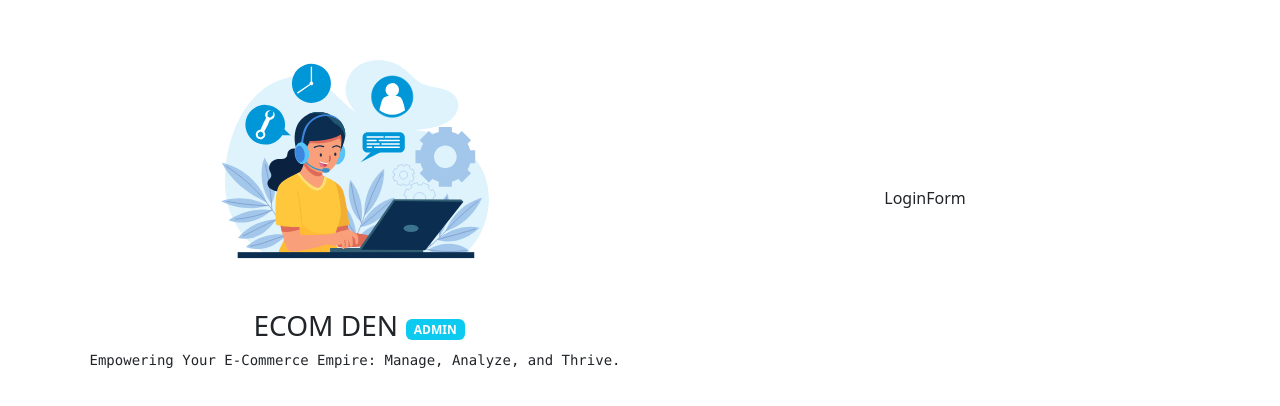
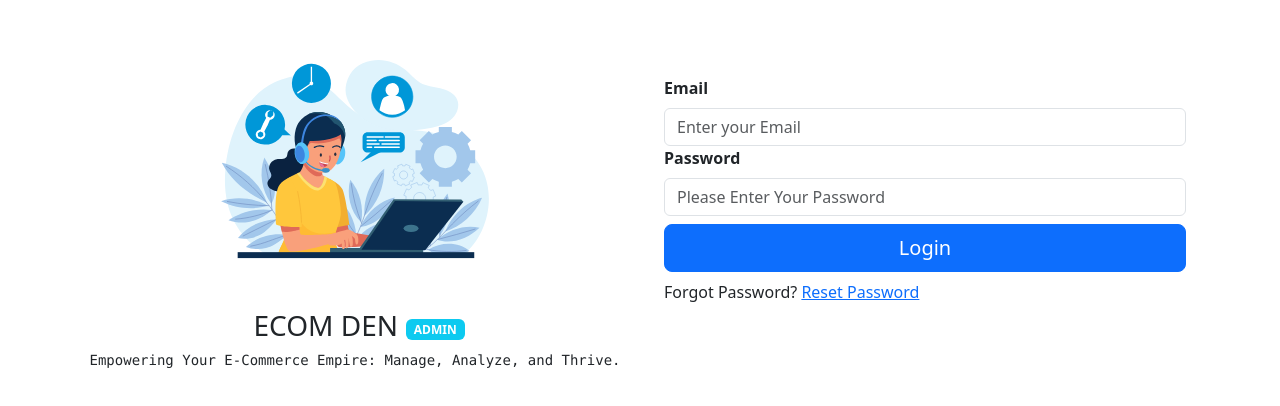
Before and after one commit to snagila/den-seller-client, a React (Vite) app: page / in a window 1280 px wide. Shown: the part 202-608 px from the top of the page. Built offline with nearby package versions, Linux system fonts and the light colour scheme; no server answers.

Commit message:
users logged in and jwts set in browser

```diff
--- a/src/App.jsx
+++ b/src/App.jsx
@@ -4,6 +4,7 @@ import "react-toastify/dist/ReactToastify.css";
 import SignupPage from "./pages/authpage/SignupPage";
 import VerifyEmailPage from "./pages/authpage/VerifyEmailPage";
 import LoginPage from "./pages/authpage/LoginPage";
+import ResetPassword from "./components/authcomponents/forgotPassword/ResetPassword";
 
 function App() {
   return (
@@ -13,6 +14,7 @@ function App() {
         <Route path="/" element={<LoginPage />} />
         <Route path="/signup" element={<SignupPage />} />
         <Route path="/verify-email" element={<VerifyEmailPage />} />
+        <Route path="reset-password" element={<ResetPassword />} />
       </Routes>
       <ToastContainer />
     </>
--- a/src/axios/userAxios.js
+++ b/src/axios/userAxios.js
@@ -26,3 +26,13 @@ export const verifyUser = async (verifyUserObj) => {
     console.log(error.message);
   }
 };
+
+// LOGIN USER
+export const loginUser = async (formData) => {
+  try {
+    const response = await axios.post(`${USER_API_URL}/login`, formData);
+    return response.data;
+  } catch (error) {
+    console.log(error.message);
+  }
+};
--- a/src/components/authcomponents/LoginForm.jsx
+++ /dev/null
@@ -1,7 +0,0 @@
-import React from "react";
-
-const LoginForm = () => {
-  return <div>LoginForm</div>;
-};
-
-export default LoginForm;
--- /dev/null
+++ b/src/components/authcomponents/forgotPassword/ResetPassword.jsx
@@ -0,0 +1,7 @@
+import React from "react";
+
+const ResetPassword = () => {
+  return <div>ResetPassword</div>;
+};
+
+export default ResetPassword;
--- /dev/null
+++ b/src/components/authcomponents/login/LoginForm.jsx
@@ -0,0 +1,76 @@
+import React, { useState } from "react";
+import { useForm } from "../../../hooks/useForm";
+import { Button, Container, Form, Spinner } from "react-bootstrap";
+import CustomInput from "../CustomInput";
+import { loginFormFields } from "./loginFormFields";
+import { Link } from "react-router-dom";
+import { loginUser } from "../../../axios/userAxios";
+import { toast } from "react-toastify";
+
+const LoginForm = () => {
+  const initialFormData = {
+    email: "",
+    password: "",
+  };
+  const { formData, handleOnChange } = useForm(initialFormData);
+  const [spinner, setSpinner] = useState(false);
+
+  const handleOnSubmit = async (e) => {
+    e.preventDefault();
+    setSpinner(true);
+
+    const result = await loginUser(formData);
+    setSpinner(false);
+
+    if (result.status === "error") {
+      toast.error(result.message);
+      return;
+    }
+
+    //  set the accessJWT in session storage and refershJWT in localstorage in browser
+    sessionStorage.setItem("accessJWT", result.data.accessJWT);
+    localStorage.setItem("refreshJWT", result.data.refreshJWT);
+
+    // once the tokens are stored dispatch an action to get the user
+  };
+  return (
+    <>
+      <Container>
+        <Form onSubmit={handleOnSubmit}>
+          {loginFormFields.map((field, index) => (
+            <CustomInput
+              key={index}
+              label={field.label}
+              handleOnChange={handleOnChange}
+              inputAttributes={{
+                type: field.type,
+                name: field.name,
+                value: formData[field.name],
+                placeholder: field.placeholder,
+                required: true,
+              }}
+            />
+          ))}
+
+          <Button
+            variant="primary"
+            className="btn-lg w-100 mt-2"
+            type="submit"
+            disabled={spinner}
+          >
+            {spinner ? (
+              <Spinner animation="border" variant="warning" />
+            ) : (
+              "Login"
+            )}
+          </Button>
+          <p className="pt-2">
+            Forgot Password? <Link to="reset-password">Reset Password</Link>
+          </p>
+        </Form>
+      </Container>
+    </>
+  );
+};
+
+export default LoginForm;
--- /dev/null
+++ b/src/components/authcomponents/login/loginFormFields.js
@@ -0,0 +1,14 @@
+export const loginFormFields = [
+  {
+    label: "Email",
+    name: "email",
+    type: "text",
+    placeholder: "Enter your Email",
+  },
+  {
+    label: "Password",
+    name: "password",
+    type: "text",
+    placeholder: "Please Enter Your Password",
+  },
+];
--- a/src/components/authcomponents/signup/SignupForm.jsx
+++ b/src/components/authcomponents/signup/SignupForm.jsx
@@ -50,9 +50,9 @@ const SignupForm = () => {
       toast.error(result.message);
     }
     if (result?.status === "success") {
+      setFormData(initialFormData);
       return toast.success(`User Created: ${result.message}`);
     }
-    setFormData(initialFormData);
   };
 
   return (
--- a/src/main.jsx
+++ b/src/main.jsx
@@ -4,11 +4,15 @@ import App from "./App.jsx";
 import "./index.css";
 import "bootstrap/dist/css/bootstrap.min.css";
 import { BrowserRouter } from "react-router-dom";
+import { Provider } from "react-redux";
+import { store } from "./redux/store.js";
 
 ReactDOM.createRoot(document.getElementById("root")).render(
   <React.StrictMode>
-    <BrowserRouter>
-      <App />
-    </BrowserRouter>
+    <Provider store={store}>
+      <BrowserRouter>
+        <App />
+      </BrowserRouter>
+    </Provider>
   </React.StrictMode>
 );
--- a/src/pages/authpage/LoginPage.jsx
+++ b/src/pages/authpage/LoginPage.jsx
@@ -1,6 +1,6 @@
 import { Badge, Col, Container, Image, Row, Stack } from "react-bootstrap";
 import adminAuthImage from "../../assets/adminAuthImage.svg";
-import LoginForm from "../../components/authcomponents/LoginForm";
+import LoginForm from "../../components/authcomponents/login/LoginForm";
 
 const LoginPage = () => {
   return (
--- /dev/null
+++ b/src/redux/store.js
@@ -0,0 +1,8 @@
+import { configureStore } from "@reduxjs/toolkit";
+import userReducer from "./userRedux/userSlice";
+
+export const store = configureStore({
+  reducer: {
+    user: userReducer,
+  },
+});
--- /dev/null
+++ b/src/redux/userRedux/userSlice.js
@@ -0,0 +1,20 @@
+import { createSlice } from "@reduxjs/toolkit";
+
+const initialState = {
+  user: {},
+};
+
+const userSlice = createSlice({
+  name: "user",
+  initialState,
+  reducers: {
+    setUser: (state, action) => {
+      state.user = action.payload;
+    },
+  },
+});
+
+const { reducer: userReducer, actions } = userSlice;
+
+export const { setUser } = actions;
+export default userReducer;
```
Also changed, not shown: src/redux/userRedux/userActions.js (added).
